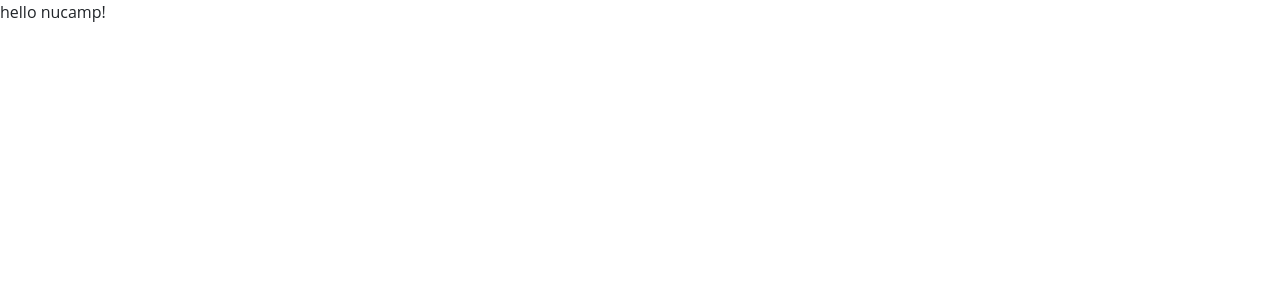
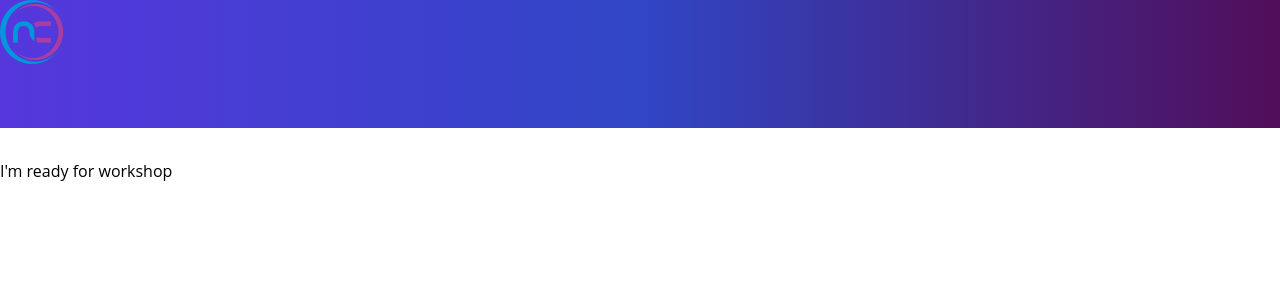
Before and after one commit to socalledsound/branched-nucampsite, a React (Create React App) app: page / in a window 1280 px wide. Shown: the top 300 px of the page. Built offline with nearby package versions, Linux system fonts and the light colour scheme.

Commit message:
app component done

```diff
--- a/src/App.js
+++ b/src/App.js
@@ -1,9 +1,19 @@
-import 'bootstrap/dist/css/bootstrap.min.css';
+import { Container, Navbar, NavbarBrand } from 'reactstrap';
+import NucampLogo from './app/assets/img/logo.png';
 import './App.css';
 
 function App() {
   return (
-    <div>hello nucamp!</div>
+    <div className="App">
+      <Navbar dark color="primary" sticky="top" expand="md">
+        <Container>
+          <NavbarBrand className='mr-auto' href='/'>
+              <img className='navbar-logo' src={NucampLogo} alt='nucamp logo'/>
+          </NavbarBrand>
+        </Container>
+      </Navbar>
+      I'm ready for workshop
+    </div>
   );
 }
 
```
